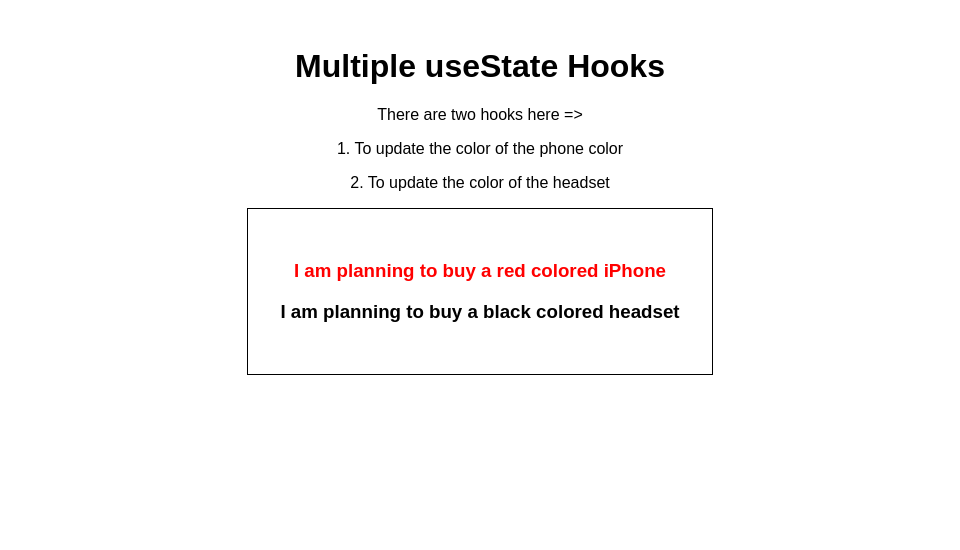
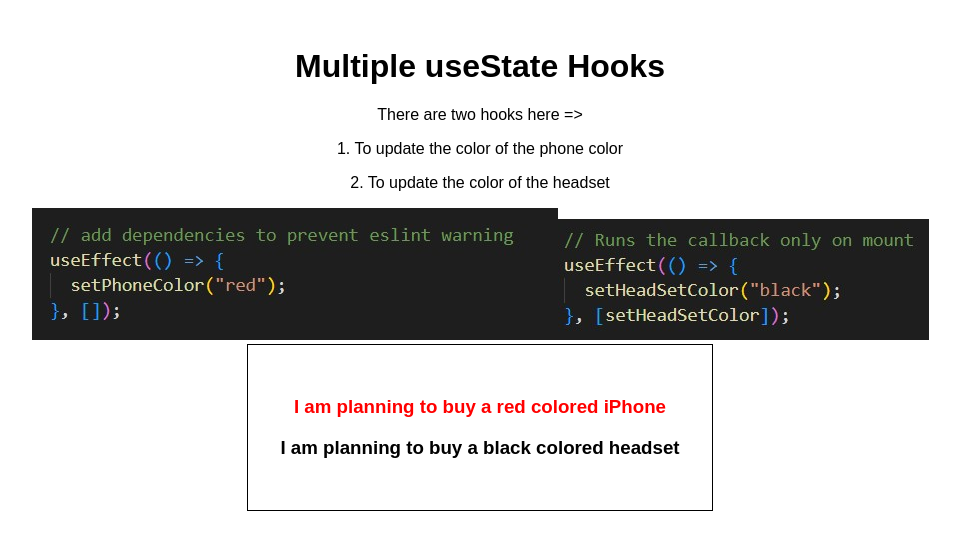
Before and after one commit to Rashmibss/useState-Avoid-dependency-onOther-hooks, a React (Create React App) app: page / in a window 1280 px wide. Shown: the top 550 px of the page, without its empty margins (160-1120 px from the left). Built offline with nearby package versions, Linux system fonts and the light colour scheme.

Commit message:
added screenshots of code

```diff
--- a/src/App.js
+++ b/src/App.js
@@ -1,5 +1,7 @@
 import React, { useState, useEffect } from "react";
 import "./styles.css";
+import useffectWithoutDep from "./assets/images/useffectWithoutDep.jpg";
+import useEffectWithDep from "./assets/images/useEffectWithDep.jpg";
 
 export default function App() {
   const [phoneColor, setPhoneColor] = useState("black");
@@ -23,6 +25,10 @@ export default function App() {
         <p>1. To update the color of the phone color</p>
         <p>2. To update the color of the headset</p>
       </div>
+      <div className="images-container">
+        <img src={useffectWithoutDep} alt="Dep" />
+        <img src={useEffectWithDep} alt="Dep" />
+      </div>
       <div className="container">
         <h3 style={{ color: phoneColor }}>
           I am planning to buy a {phoneColor} colored iPhone
```
Also changed, not shown: src/assets/images/useEffectWithDep.jpg (added), src/assets/images/useffectWithoutDep.jpg (added).
